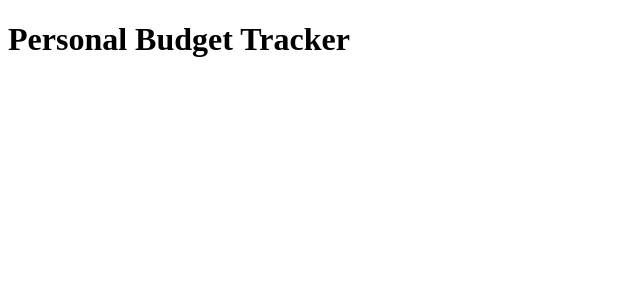
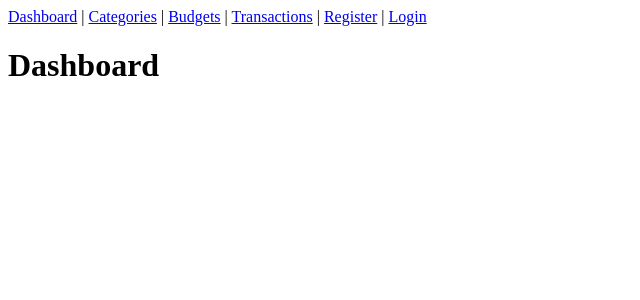
Before and after one commit to rinq123/personal-budget-tracker, a React (Vite) app in the folder apps/web/: page / in a window 1280 px wide. Shown: the top 300 px of the page, without its empty margins (0-640 px from the left). Built offline with nearby package versions, Linux system fonts and the light colour scheme.

Commit message:
Add initial frontend routes

```diff
--- a/apps/web/src/App.tsx
+++ b/apps/web/src/App.tsx
@@ -1,13 +1,36 @@
+import { BrowserRouter, Routes, Route, NavLink} from "react-router"
+import DashboardPage from "./pages/DashboardPage"
+import CategoriesPage from "./pages/CategoriesPage"
+import BudgetsPage from "./pages/BudgetsPage"
+import TransactionsPage from "./pages/TransactionsPage"
+import RegisterPage from "./pages/RegisterPage"
+import LoginPage from "./pages/LoginPage"
 
 
 function App() {
 
   return (
-    <>
-      <div>
-        <h1>Personal Budget Tracker</h1>
-      </div>
-    </>
+    <BrowserRouter>
+      {/* Navigation */}
+      <nav>
+        <NavLink to ="/">Dashboard</NavLink> | {" "}
+        <NavLink to = "/categories">Categories</NavLink> | {" "}
+        <NavLink to = "/budgets">Budgets</NavLink> | {" "}
+        <NavLink to = "/transactions">Transactions</NavLink> | {" "}
+        <NavLink to = "/register">Register</NavLink> | {" "}
+        <NavLink to = "/login">Login</NavLink>
+      </nav>
+
+      {/* Routes */}
+      <Routes>
+        <Route path ="/" element={<DashboardPage />} />
+        <Route path ="/categories" element={<CategoriesPage />} />
+        <Route path ="/budgets" element={<BudgetsPage />} />
+        <Route path ="/transactions" element={<TransactionsPage />} />
+        <Route path ="/register" element={<RegisterPage />} />
+        <Route path ="/login" element={<LoginPage />} />
+      </Routes>
+    </BrowserRouter>
   )
 }
 
```
Also changed, not shown: 2 other files (tests, documents, lock files or other folders).
